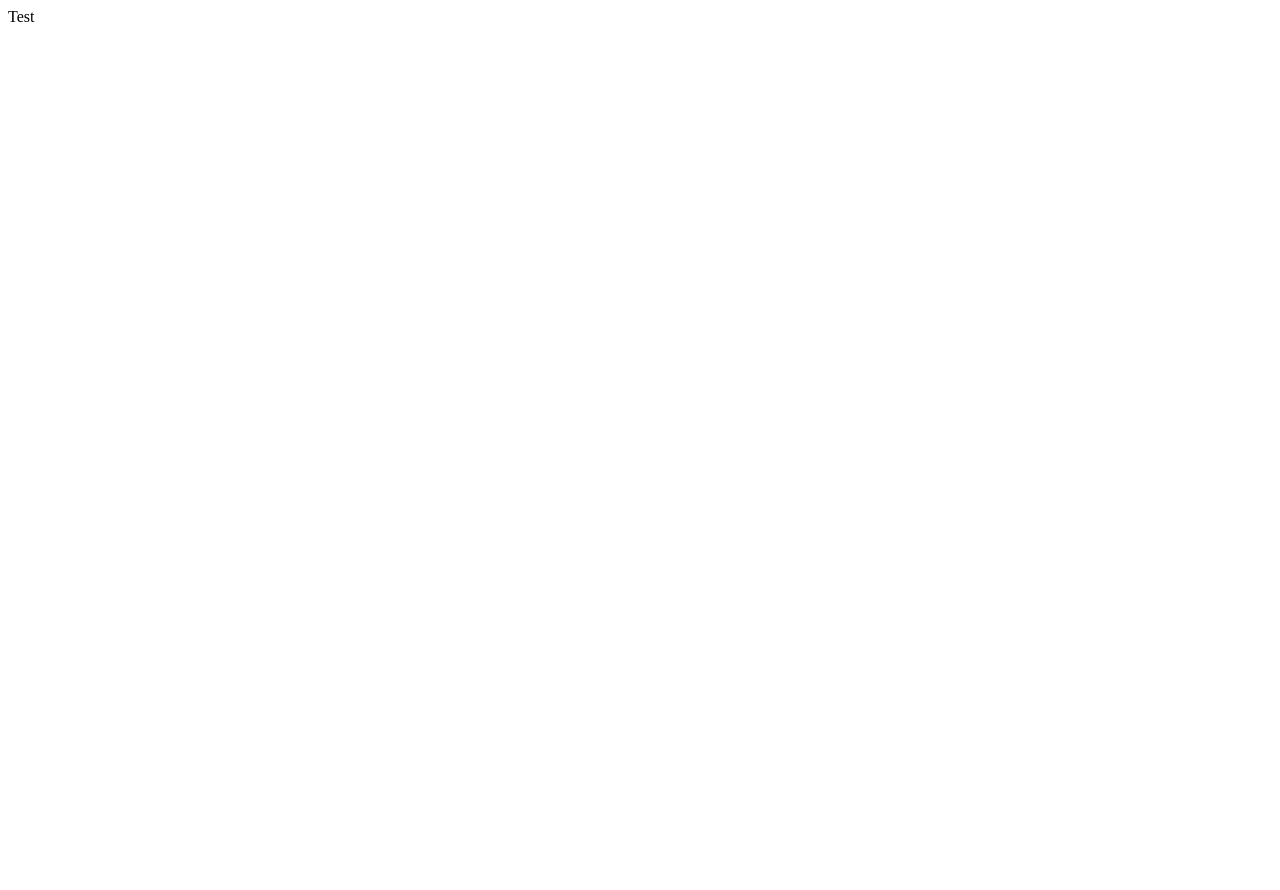
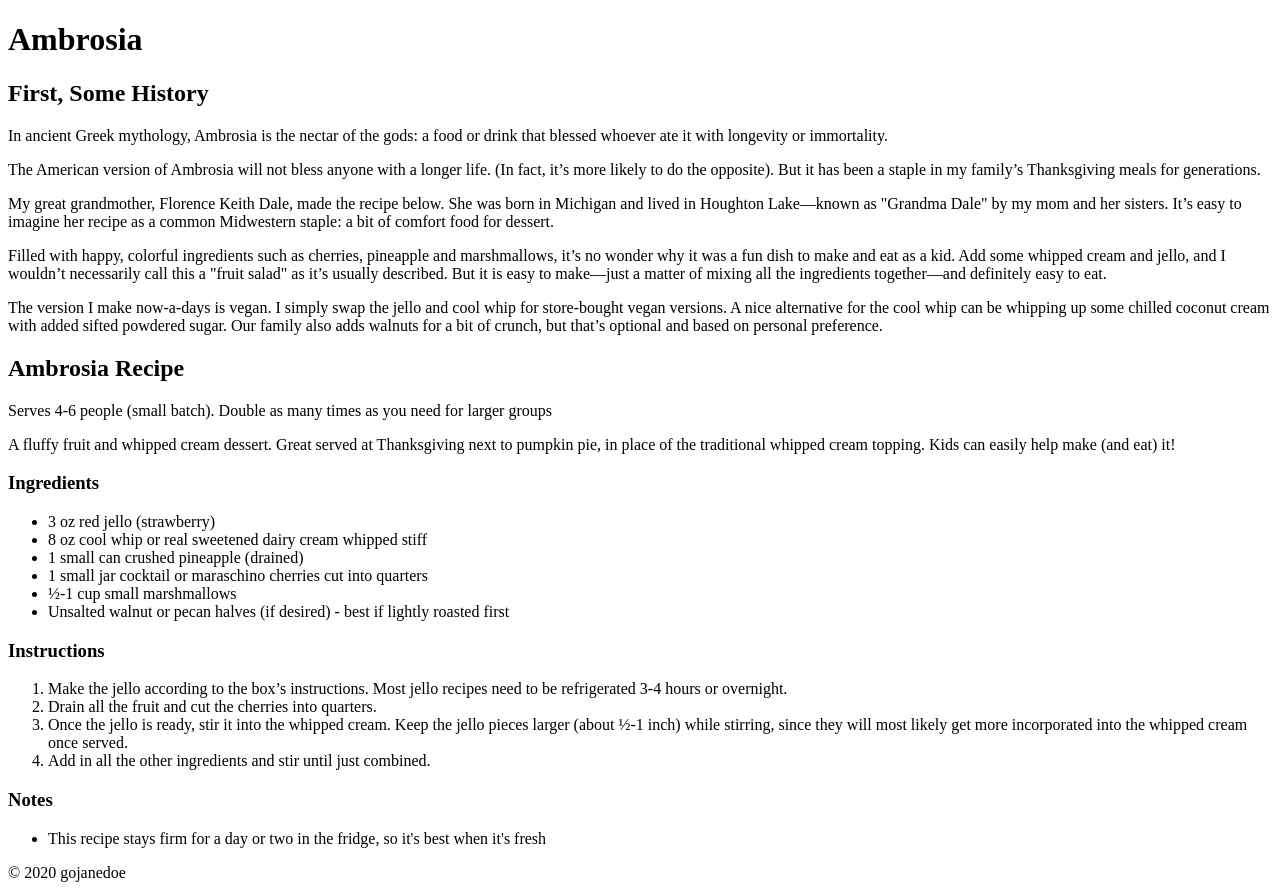
Before and after one commit to gojanedoe/html-me-something, a plain HTML site: page index.html in a window 1280 px wide. Before the commit the page ends 800 px from the top, so only its background shows below. Drawn offline with Linux system fonts and the light colour scheme.

Commit message:
Add main text and HTML

```diff
--- a/index.html
+++ b/index.html
@@ -1 +1,62 @@
-<p>Test</p>
+<!DOCTYPE html>
+<html>
+    <head>
+        <title>Ambrosia Recipe</title>
+    </head>
+    <body>
+        <main>
+            <header>
+                <h1>Ambrosia</h1>
+            </header>
+            <article>
+                <section>
+                    <h2>First, Some History</h2>
+                    <p>
+                        In ancient Greek mythology, Ambrosia is the nectar of the gods: a food or drink that blessed whoever ate it with longevity or immortality.
+                    </p>
+                    <p>
+                        The American version of Ambrosia will not bless anyone with a longer life. (In fact, it’s more likely to do the opposite). But it has been a staple in my family’s Thanksgiving meals for generations.
+                    </p>
+                    <p>
+                        My great grandmother, Florence Keith Dale, made the recipe below. She was born in Michigan and lived in Houghton Lake&mdash;known as "Grandma Dale" by my mom and her sisters. It’s easy to imagine her recipe as a common Midwestern staple: a bit of comfort food for dessert.
+                    </p>
+                    <p>
+                        Filled with happy, colorful ingredients such as cherries, pineapple and marshmallows, it’s no wonder why it was a fun dish to make and eat as a kid. Add some whipped cream and jello, and I wouldn’t necessarily call this a "fruit salad" as it’s usually described. But it is easy to make&mdash;just a matter of mixing all the ingredients together&mdash;and definitely easy to eat.
+                    </p>
+                    <p>
+                        The version I make now-a-days is vegan. I simply swap the jello and cool whip for store-bought vegan versions. A nice alternative for the cool whip can be whipping up some chilled coconut cream with added sifted powdered sugar. Our family also adds walnuts for a bit of crunch, but that’s optional and based on personal preference.
+                    </p>
+                </section>
+                <section>
+                    <h2>Ambrosia Recipe</h2>
+                    <p>Serves 4-6 people (small batch). Double as many times as you need for larger groups</p>
+                    <p>
+                        A fluffy fruit and whipped cream dessert. Great served at Thanksgiving next to pumpkin pie, in place of the traditional whipped cream topping. Kids can easily help make (and eat) it!
+                    </p>
+                    <h3>Ingredients</h3>
+                    <ul>
+                        <li>3 oz red jello (strawberry)</li>
+                        <li>8 oz cool whip or real sweetened dairy cream whipped stiff</li>
+                        <li>1 small can crushed pineapple (drained)</li>
+                        <li>1 small jar cocktail or maraschino cherries cut into quarters</li>
+                        <li>&half;-1 cup small marshmallows</li>
+                        <li>Unsalted walnut or pecan halves (if desired) - best if lightly roasted first</li>
+                    </ul>
+                    <h3>Instructions</h3>
+                    <ol>
+                        <li>Make the jello according to the box’s instructions. Most jello recipes need to be refrigerated 3-4 hours or overnight.</li>
+                        <li>Drain all the fruit and cut the cherries into quarters.</li>
+                        <li>Once the jello is ready, stir it into the whipped cream. Keep the jello pieces larger (about ½-1 inch) while stirring,
+                        since they will most likely get more incorporated into the whipped cream once served.</li>
+                        <li>Add in all the other ingredients and stir until just combined.</li>
+                    </ol>
+                    <h3>Notes</h3>
+                    <ul>
+                        <li>This recipe stays firm for a day or two in the fridge, so it's best when it's fresh</li>
+                    </ul>
+                </section>
+            </article>
+        </main>
+        <footer>&copy; 2020 gojanedoe</footer>
+    </body>
+</html>
```
